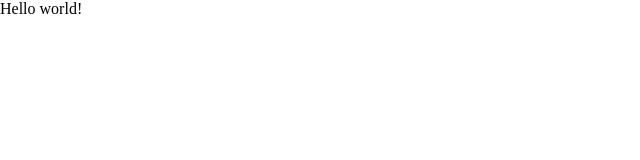
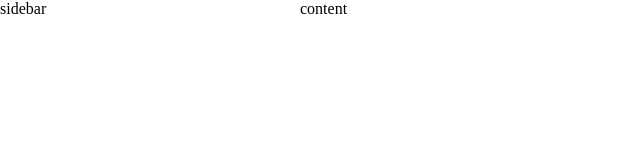
Before and after one commit to jrmoore117/practice-app, a React (Create React App) app: page / in a window 1280 px wide. Shown: the top 160 px of the page, without its empty margins (0-640 px from the left). Built offline with nearby package versions, Linux system fonts and the light colour scheme.

Commit message:
Add basic css grid for layout with sidebar.

```diff
--- a/package.json
+++ b/package.json
@@ -3,6 +3,7 @@
   "version": "0.1.0",
   "private": true,
   "dependencies": {
+    "@reach/router": "^1.3.4",
     "@testing-library/jest-dom": "^4.2.4",
     "@testing-library/react": "^9.5.0",
     "@testing-library/user-event": "^7.2.1",
--- a/src/App.js
+++ b/src/App.js
@@ -2,8 +2,13 @@ import React from 'react';
 
 function App() {
   return (
-    <div>
-      Hello world!
+    <div className="dashboard">
+      <div className="sidebar">
+        sidebar
+      </div>
+      <div className="content">
+        content
+      </div>
     </div>
   );
 }
--- a/src/index.css
+++ b/src/index.css
@@ -1,3 +1,18 @@
 body {
   margin: 0;
 }
+
+.dashboard {
+  display: grid;
+  grid-template-columns: 300px 1fr;
+  height: 100vh;
+  width: 100vw;
+}
+
+.sidebar {
+  grid-column: span 1;
+}
+
+.content {
+  grid-column: span 1;
+}
```
Also changed, not shown: 2 other files (tests, documents, lock files or other folders).
